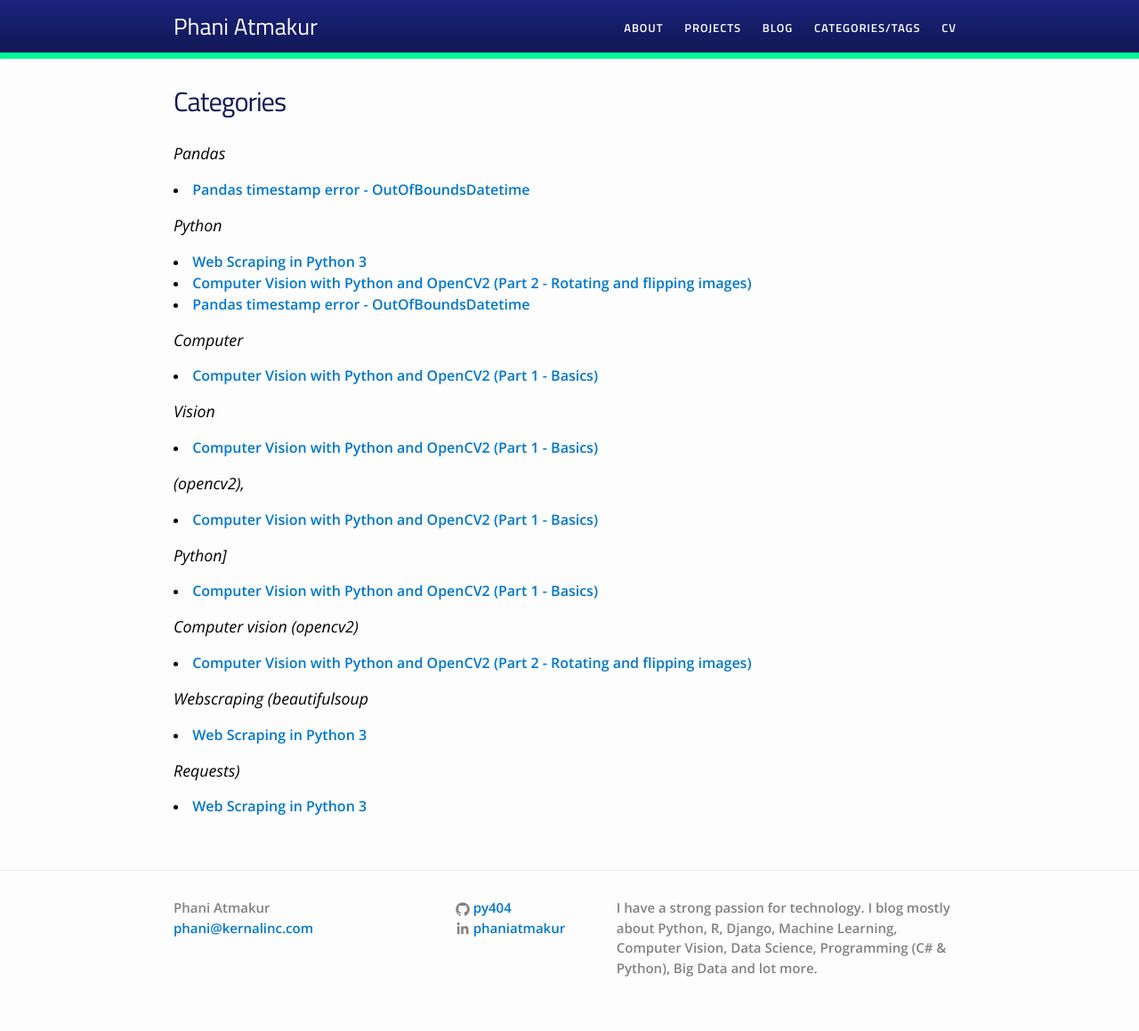
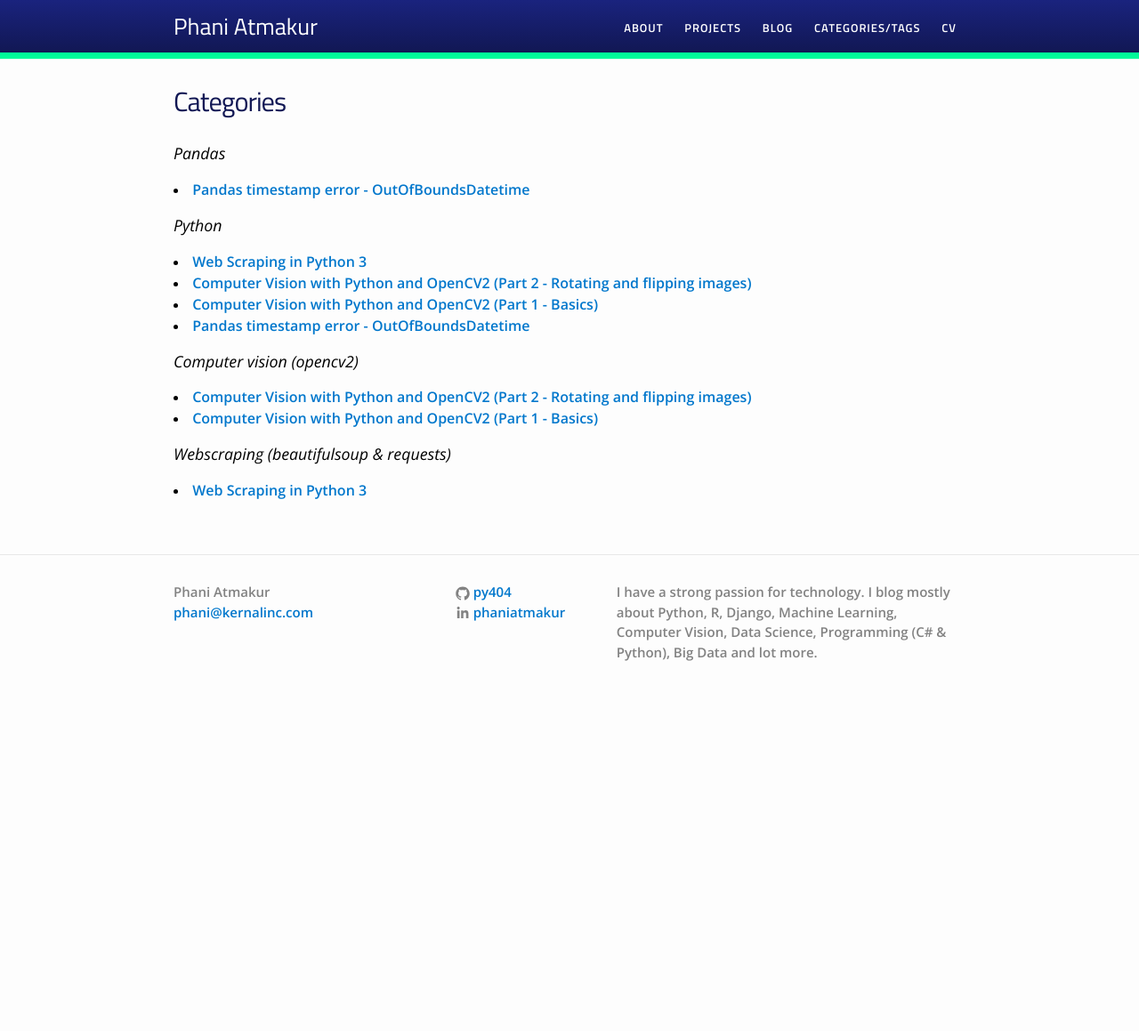
Before and after one commit to py404/py404.github.io, a Jekyll site: the page built from categories.md, in a window 1280 px wide. Shown: the whole page at 89% size. Built offline with Jekyll 4.4.1, drawn with Linux system fonts in a browser that asks for light colours; after the commit the page ends 900 px from its top, so only the background shows below that.

Commit message:
Fix tags issue.

```diff
--- a/_posts/2019-09-01-computer-vision-with-python-and-opencv-part1-basics.markdown
+++ b/_posts/2019-09-01-computer-vision-with-python-and-opencv-part1-basics.markdown
@@ -3,7 +3,7 @@ layout: post
 title:  Computer Vision with Python and OpenCV2 (Part 1 - Basics)
 date: 2019-09-01
 description: Part 1 - Basics
-categories: computer vision (opencv2), python]
+categories: [computer vision (opencv2), python]
 ---
 
 You can download the jupyter notebook or the project from GitHub here:
--- a/_posts/2019-11-27-web-scraping-and-eda-in-python-using-requests-beautifulsoup-and-pandas.markdown
+++ b/_posts/2019-11-27-web-scraping-and-eda-in-python-using-requests-beautifulsoup-and-pandas.markdown
@@ -3,7 +3,7 @@ layout: post
 title:  Web Scraping in Python 3
 date: 2019-11-27
 description: Web Scraping and EDA in Python 3 using Requests, BeautifulSoup, Pandas, Matplotlib, Seaborn
-categories: [webscraping (beautifulsoup, requests), python]
+categories: [webscraping (beautifulsoup & requests), python]
 ---
 
 # Web Scraping and Basic Exploratory Data Analysis in Python 3 using Requests, BeautifulSoup, Pandas, Matplotlib, Seaborn
```
